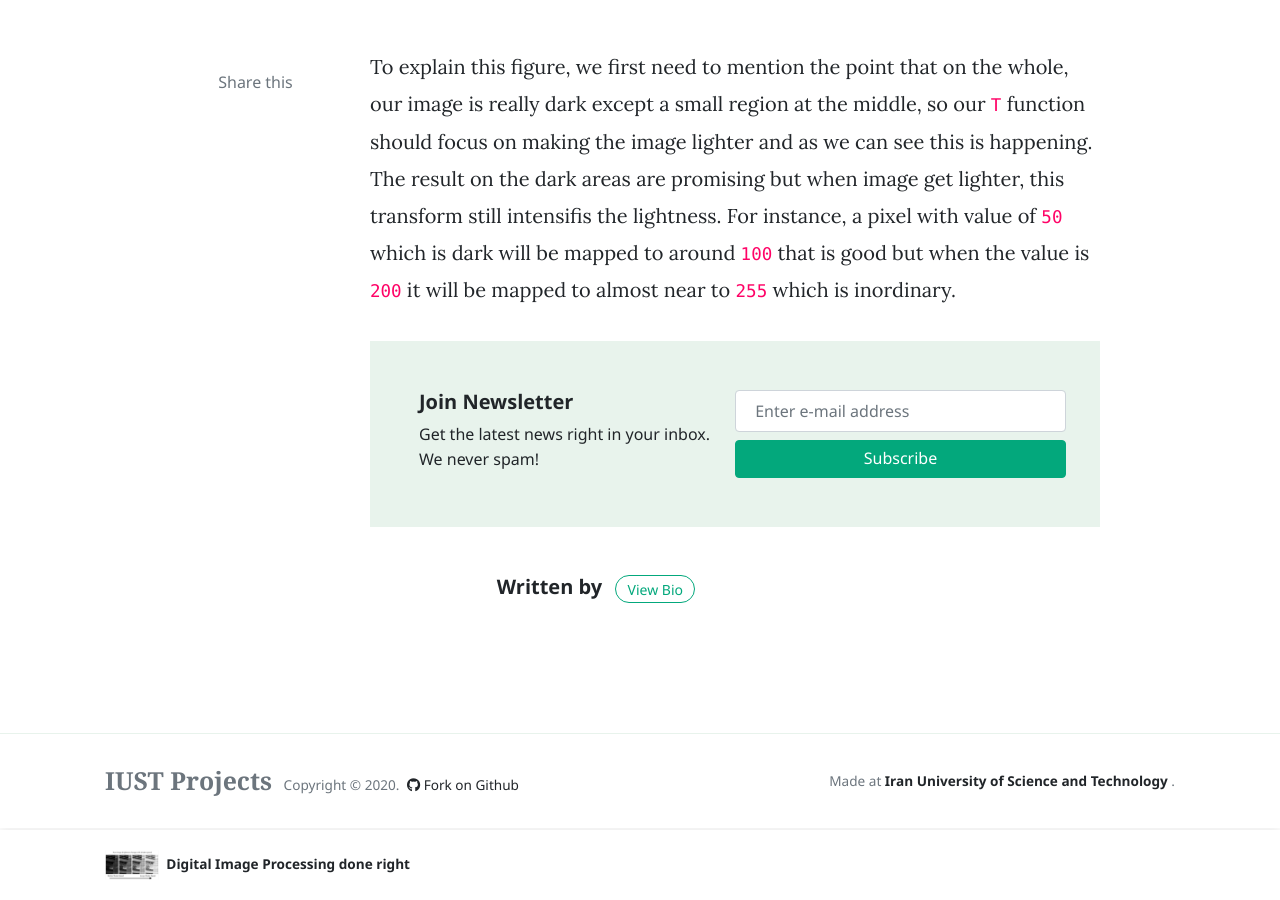
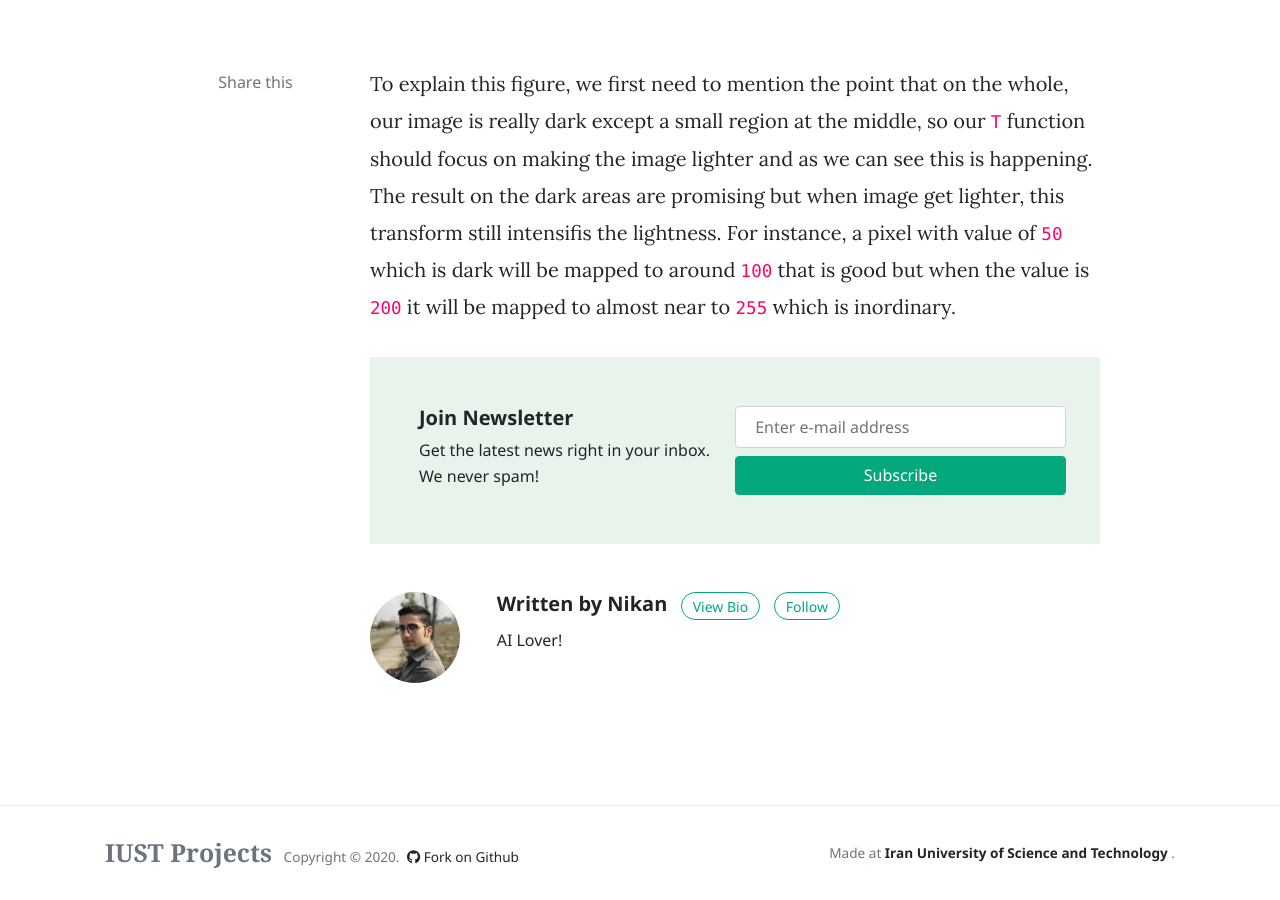
Before and after one commit to iust-projects/iust-projects.github.io, a Jekyll site: the page built from _posts/2020-02-03-dip01.md, in a window 1280 px wide and 900 px high, scrolled down 17316 px. Built offline with Jekyll 4.4.1, drawn with Linux system fonts in a browser that asks for light colours; nearby versions of some CDN libraries; comment, search, counter and statistics services are not loaded.

Commit message:
Author id is case sensitive

```diff
--- a/_posts/2020-02-03-dip01.md
+++ b/_posts/2020-02-03-dip01.md
@@ -1,7 +1,7 @@
 ---
 layout: post
 title:  "Shutter, Histogram Equalization, etc"
-author: Nikan
+author: nikan
 categories: [ projects ]
 image: assets/images/projects/dip/exposure1.jpg
 ---
```
